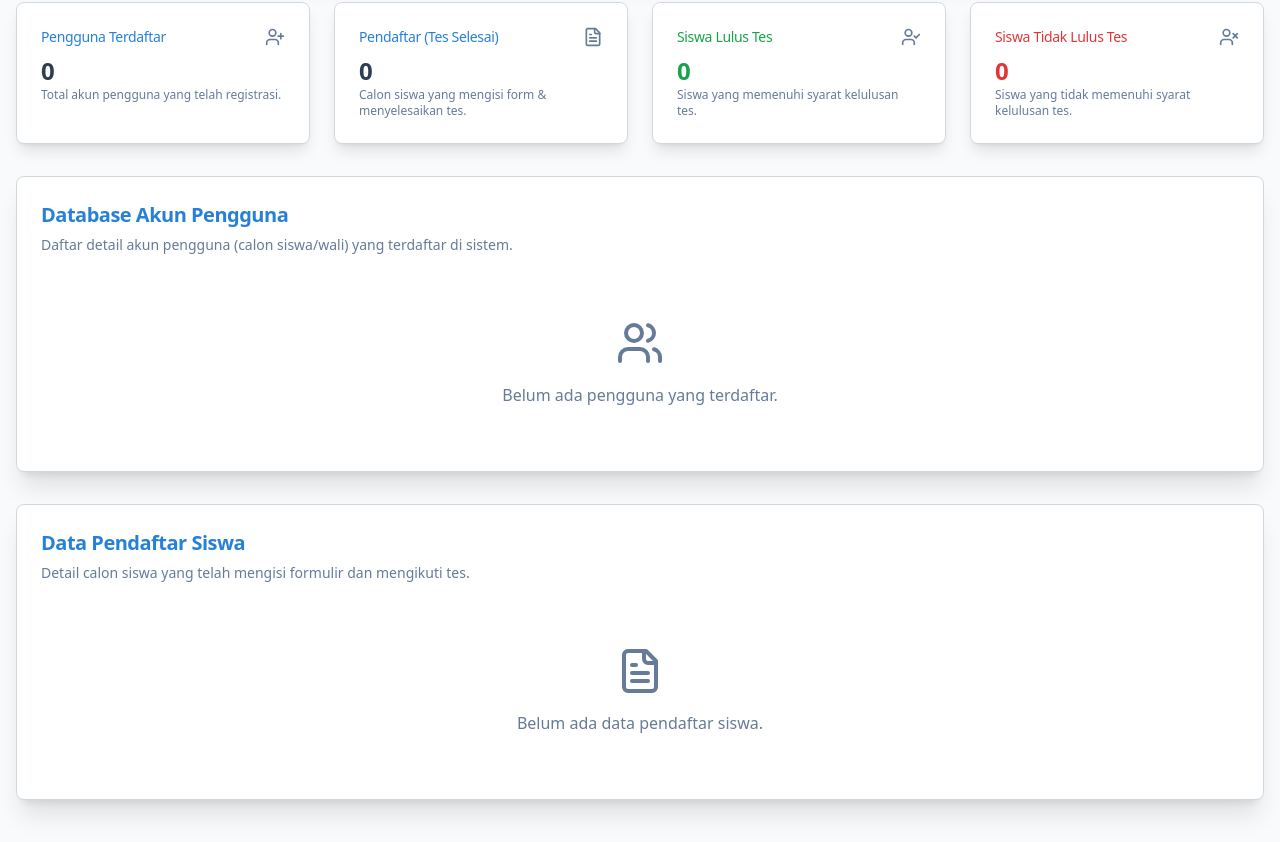
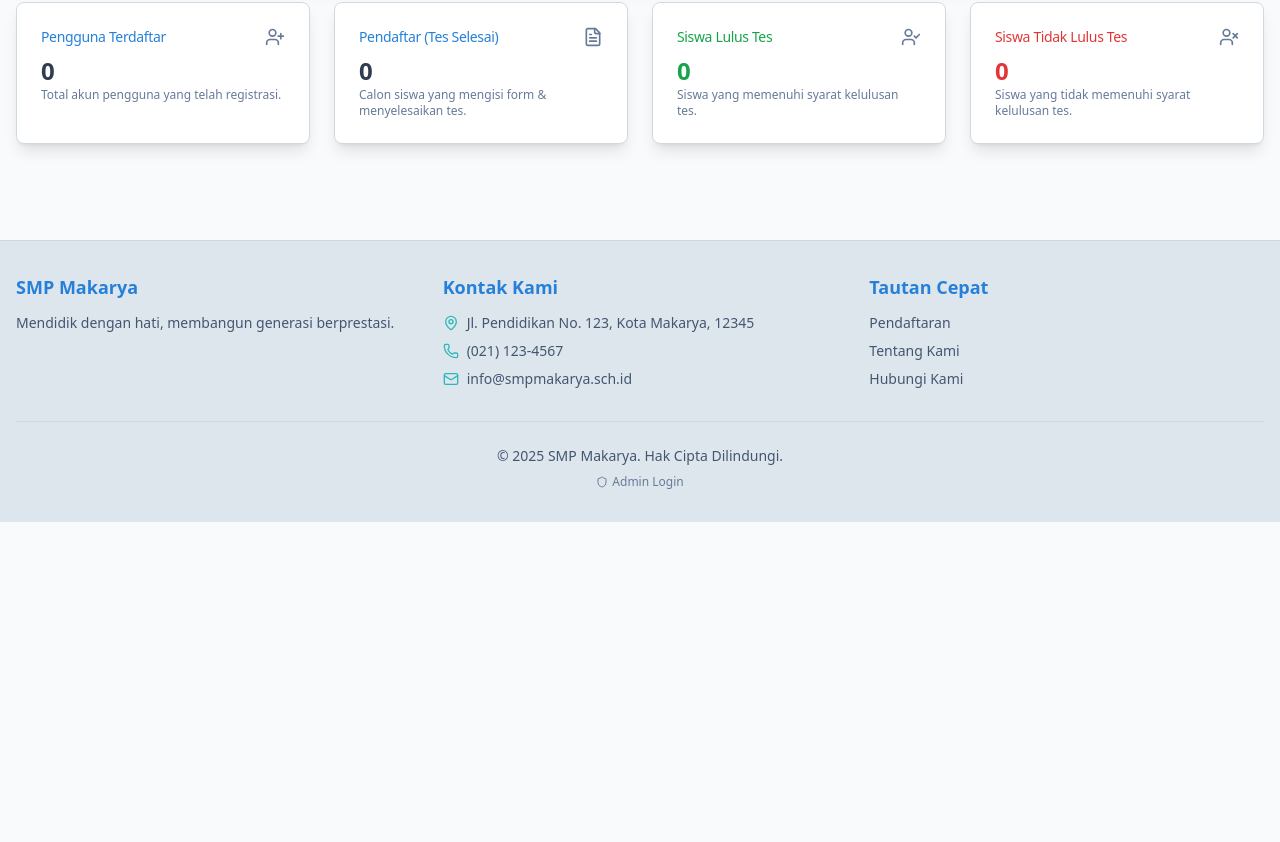
Before and after one commit to vjdevelopervj/ppbd-smp-makarya, a Next.js app: page /admin/dashboard in a window 1280 px wide. Shown: the part 278-1120 px from the top of the page. After the commit the page ends 800 px from the top, so only its background shows below. Built offline with nearby package versions, Linux system fonts and the light colour scheme; sample sign-in values are in the browser's storage.

Commit message:
hilangkan  databases akun pengguna dan data pendaftar siswa, karna data mereka sudah bisa dipop up dari kotak data jadi mereka tidak dibutuhkan lagi

```diff
--- a/src/app/admin/dashboard/page.tsx
+++ b/src/app/admin/dashboard/page.tsx
@@ -237,102 +237,6 @@ export default function AdminDashboardPage() {
         </Card>
       </div>
 
-      <Card className="shadow-xl animate-fade-in-up animation-delay-500">
-        <CardHeader>
-          <CardTitle className="text-xl font-semibold text-primary">Database Akun Pengguna</CardTitle>
-          <CardDescription className="text-muted-foreground">
-            Daftar detail akun pengguna (calon siswa/wali) yang terdaftar di sistem.
-          </CardDescription>
-        </CardHeader>
-        <CardContent>
-          {detailedRegisteredUsers.length > 0 ? (
-            <div className="overflow-x-auto">
-              <Table>
-                <TableHeader>
-                  <TableRow>
-                    <TableHead>Username (ID)</TableHead>
-                    <TableHead>Nama Lengkap</TableHead>
-                    <TableHead>Tanggal Registrasi Akun</TableHead>
-                    <TableHead>Peran</TableHead>
-                  </TableRow>
-                </TableHeader>
-                <TableBody>
-                  {detailedRegisteredUsers.map((user) => (
-                    <TableRow key={user.id}>
-                      <TableCell className="font-medium">{user.username}</TableCell>
-                      <TableCell>{user.fullName}</TableCell>
-                      <TableCell>{user.registrationDate}</TableCell>
-                      <TableCell>
-                          <span className={'px-2 py-1 text-xs font-semibold rounded-full bg-blue-100 text-blue-700'}>
-                            {user.role}
-                          </span>
-                      </TableCell>
-                    </TableRow>
-                  ))}
-                </TableBody>
-              </Table>
-            </div>
-          ) : (
-            <div className="text-center py-10">
-              <Users className="mx-auto h-12 w-12 text-muted-foreground" />
-              <p className="mt-4 text-muted-foreground">Belum ada pengguna yang terdaftar.</p>
-            </div>
-          )}
-        </CardContent>
-      </Card>
-
-      <Card className="shadow-xl animate-fade-in-up animation-delay-700">
-        <CardHeader>
-            <CardTitle className="text-xl font-semibold text-primary">Data Pendaftar Siswa</CardTitle>
-            <CardDescription className="text-muted-foreground">
-              Detail calon siswa yang telah mengisi formulir dan mengikuti tes.
-            </CardDescription>
-        </CardHeader>
-        <CardContent>
-          {detailedStudentApplications.length > 0 ? (
-            <div className="overflow-x-auto">
-              <Table>
-                <TableHeader>
-                  <TableRow>
-                    <TableHead>NISN</TableHead>
-                    <TableHead>Nama Lengkap</TableHead>
-                    <TableHead>Tgl. Form</TableHead>
-                    <TableHead>Tes Selesai</TableHead>
-                    <TableHead>Skor Tes</TableHead>
-                    <TableHead>Status Lulus</TableHead>
-                  </TableRow>
-                </TableHeader>
-                <TableBody>
-                  {detailedStudentApplications.map((app) => (
-                    <TableRow key={app.id}>
-                      <TableCell className="font-medium">{app.nisn}</TableCell>
-                      <TableCell>{app.fullName}</TableCell>
-                      <TableCell>{new Date(app.formSubmittedDate).toLocaleDateString('id-ID')}</TableCell>
-                      <TableCell>{app.quizCompleted ? 'Ya' : 'Belum'}</TableCell>
-                      <TableCell>{app.quizScore !== undefined ? app.quizScore : '-'}</TableCell>
-                      <TableCell>
-                        {app.quizCompleted ? (
-                          app.passedQuiz ?
-                          <span className="px-2 py-1 text-xs font-semibold rounded-full bg-green-100 text-green-700">Lulus</span> :
-                          <span className="px-2 py-1 text-xs font-semibold rounded-full bg-red-100 text-red-700">Tidak Lulus</span>
-                        ) : (
-                          '-'
-                        )}
-                      </TableCell>
-                    </TableRow>
-                  ))}
-                </TableBody>
-              </Table>
-            </div>
-            ) : (
-            <div className="text-center py-10">
-              <FileText className="mx-auto h-12 w-12 text-muted-foreground" />
-              <p className="mt-4 text-muted-foreground">Belum ada data pendaftar siswa.</p>
-            </div>
-          )}
-        </CardContent>
-      </Card>
-
       {/* Modal for displaying detailed data */}
       <Dialog open={isModalOpen} onOpenChange={setIsModalOpen}>
         <DialogContent className="sm:max-w-[90vw] md:max-w-[80vw] lg:max-w-[70vw] xl:max-w-[60vw] max-h-[85vh] flex flex-col">
```
